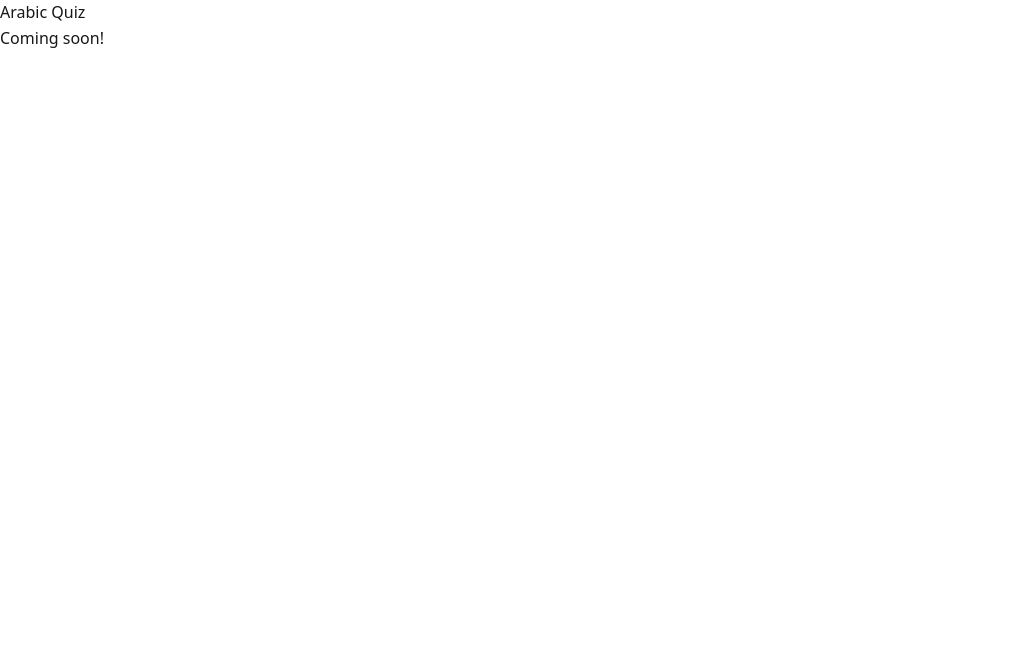
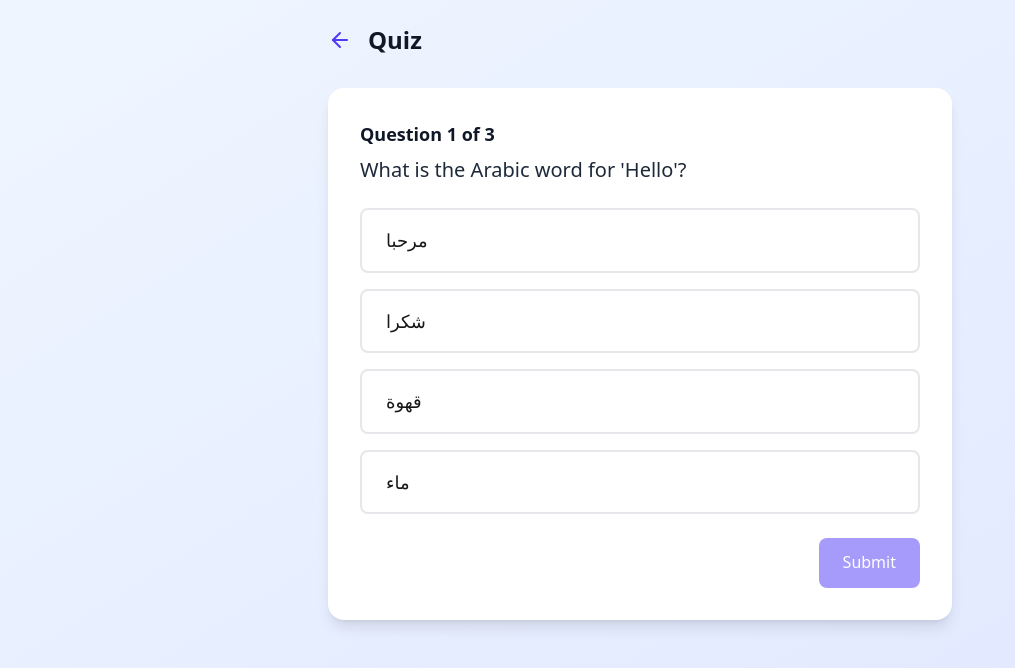
Before and after one commit to cekeith999/arabic-learning-app, a Next.js app: page /quizzes in a window 1280 px wide. Shown: the top 668 px of the page, without its empty margins (0-1015 px from the left). Built offline with nearby package versions, Linux system fonts and the light colour scheme.

Commit message:
feat: implement interactive quiz interface for Arabic vocabulary and grammar with instant feedback

```diff
--- a/src/app/quizzes/page.tsx
+++ b/src/app/quizzes/page.tsx
@@ -1,8 +1,184 @@
+"use client";
+
+import { useState } from "react";
+import { motion } from "framer-motion";
+import { ArrowLeft, CheckCircle, XCircle } from "lucide-react";
+import Link from "next/link";
+
+// Sample quiz data
+const quizQuestions = [
+  {
+    id: "q1",
+    question: "What is the Arabic word for 'Hello'?",
+    options: [
+      { id: "a", text: "مرحبا" },
+      { id: "b", text: "شكرا" },
+      { id: "c", text: "قهوة" },
+      { id: "d", text: "ماء" },
+    ],
+    correctOptionId: "a",
+    explanation: "'مرحبا' (Marhaba) means 'Hello' in Arabic.",
+  },
+  {
+    id: "q2",
+    question: "How do you say 'Thank you' in Arabic?",
+    options: [
+      { id: "a", text: "قهوة" },
+      { id: "b", text: "شكرا" },
+      { id: "c", text: "ماء" },
+      { id: "d", text: "اسمي" },
+    ],
+    correctOptionId: "b",
+    explanation: "'شكرا' (Shukran) means 'Thank you'.",
+  },
+  {
+    id: "q3",
+    question: "What is the English translation of 'ماء'?",
+    options: [
+      { id: "a", text: "Coffee" },
+      { id: "b", text: "Water" },
+      { id: "c", text: "Hello" },
+      { id: "d", text: "Thank you" },
+    ],
+    correctOptionId: "b",
+    explanation: "'ماء' (Maa) means 'Water'.",
+  },
+];
+
 export default function QuizzesPage() {
+  const [currentQuestionIndex, setCurrentQuestionIndex] = useState(0);
+  const [selectedOptionId, setSelectedOptionId] = useState<string | null>(null);
+  const [showFeedback, setShowFeedback] = useState(false);
+  const [isCorrect, setIsCorrect] = useState<boolean | null>(null);
+  const [score, setScore] = useState(0);
+  const [quizFinished, setQuizFinished] = useState(false);
+
+  const currentQuestion = quizQuestions[currentQuestionIndex];
+
+  const handleOptionSelect = (optionId: string) => {
+    setSelectedOptionId(optionId);
+  };
+
+  const handleSubmit = () => {
+    if (!selectedOptionId) return;
+    const correct = selectedOptionId === currentQuestion.correctOptionId;
+    setIsCorrect(correct);
+    setShowFeedback(true);
+    if (correct) setScore((prev) => prev + 1);
+  };
+
+  const handleNext = () => {
+    setShowFeedback(false);
+    setSelectedOptionId(null);
+    setIsCorrect(null);
+    if (currentQuestionIndex < quizQuestions.length - 1) {
+      setCurrentQuestionIndex((prev) => prev + 1);
+    } else {
+      setQuizFinished(true);
+    }
+  };
+
+  const handleRestart = () => {
+    setCurrentQuestionIndex(0);
+    setSelectedOptionId(null);
+    setShowFeedback(false);
+    setIsCorrect(null);
+    setScore(0);
+    setQuizFinished(false);
+  };
+
   return (
-    <div>
-      <h1>Arabic Quiz</h1>
-      <p>Coming soon!</p>
+    <div className="min-h-screen bg-gradient-to-br from-blue-50 to-indigo-100">
+      <div className="max-w-2xl mx-auto p-6">
+        {/* Header */}
+        <div className="flex items-center space-x-4 mb-8">
+          <Link href="/dashboard" className="text-indigo-600 hover:text-indigo-700">
+            <ArrowLeft className="w-6 h-6" />
+          </Link>
+          <h1 className="text-2xl font-bold text-gray-900">Quiz</h1>
+        </div>
+
+        {/* Quiz Content */}
+        {!quizFinished ? (
+          <div className="bg-white rounded-2xl shadow-lg p-8">
+            <div className="mb-6">
+              <h2 className="text-lg font-semibold text-gray-900 mb-2">
+                Question {currentQuestionIndex + 1} of {quizQuestions.length}
+              </h2>
+              <p className="text-xl text-gray-800 mb-4">{currentQuestion.question}</p>
+            </div>
+            <div className="grid grid-cols-1 gap-4 mb-6">
+              {currentQuestion.options.map((option) => (
+                <motion.button
+                  key={option.id}
+                  onClick={() => handleOptionSelect(option.id)}
+                  disabled={showFeedback}
+                  className={`w-full text-left px-6 py-4 rounded-lg border-2 transition-all focus:outline-none ${
+                    selectedOptionId === option.id
+                      ? "border-indigo-500 bg-indigo-50"
+                      : "border-gray-200 bg-white hover:border-indigo-300"
+                  }`}
+                  whileHover={{ scale: 1.01 }}
+                  whileTap={{ scale: 0.98 }}
+                >
+                  <span className="text-lg">{option.text}</span>
+                </motion.button>
+              ))}
+            </div>
+            {/* Feedback */}
+            {showFeedback && (
+              <div className="mb-6">
+                {isCorrect ? (
+                  <div className="flex items-center space-x-2 text-green-600">
+                    <CheckCircle className="w-5 h-5" />
+                    <span>Correct!</span>
+                  </div>
+                ) : (
+                  <div className="flex items-center space-x-2 text-red-600">
+                    <XCircle className="w-5 h-5" />
+                    <span>Incorrect.</span>
+                  </div>
+                )}
+                <div className="mt-2 text-gray-700 text-sm">
+                  {currentQuestion.explanation}
+                </div>
+              </div>
+            )}
+            {/* Actions */}
+            <div className="flex justify-end space-x-4">
+              {!showFeedback ? (
+                <button
+                  onClick={handleSubmit}
+                  disabled={!selectedOptionId}
+                  className="px-6 py-3 bg-indigo-600 text-white rounded-lg hover:bg-indigo-700 disabled:opacity-50"
+                >
+                  Submit
+                </button>
+              ) : (
+                <button
+                  onClick={handleNext}
+                  className="px-6 py-3 bg-blue-100 text-blue-700 rounded-lg hover:bg-blue-200"
+                >
+                  {currentQuestionIndex < quizQuestions.length - 1 ? "Next" : "Finish"}
+                </button>
+              )}
+            </div>
+          </div>
+        ) : (
+          <div className="bg-white rounded-2xl shadow-lg p-8 text-center">
+            <h2 className="text-2xl font-bold text-gray-900 mb-4">Quiz Finished!</h2>
+            <p className="text-lg text-gray-700 mb-6">
+              Your score: <span className="font-semibold text-indigo-600">{score} / {quizQuestions.length}</span>
+            </p>
+            <button
+              onClick={handleRestart}
+              className="px-6 py-3 bg-indigo-600 text-white rounded-lg hover:bg-indigo-700"
+            >
+              Restart Quiz
+            </button>
+          </div>
+        )}
+      </div>
     </div>
   );
 }
```
